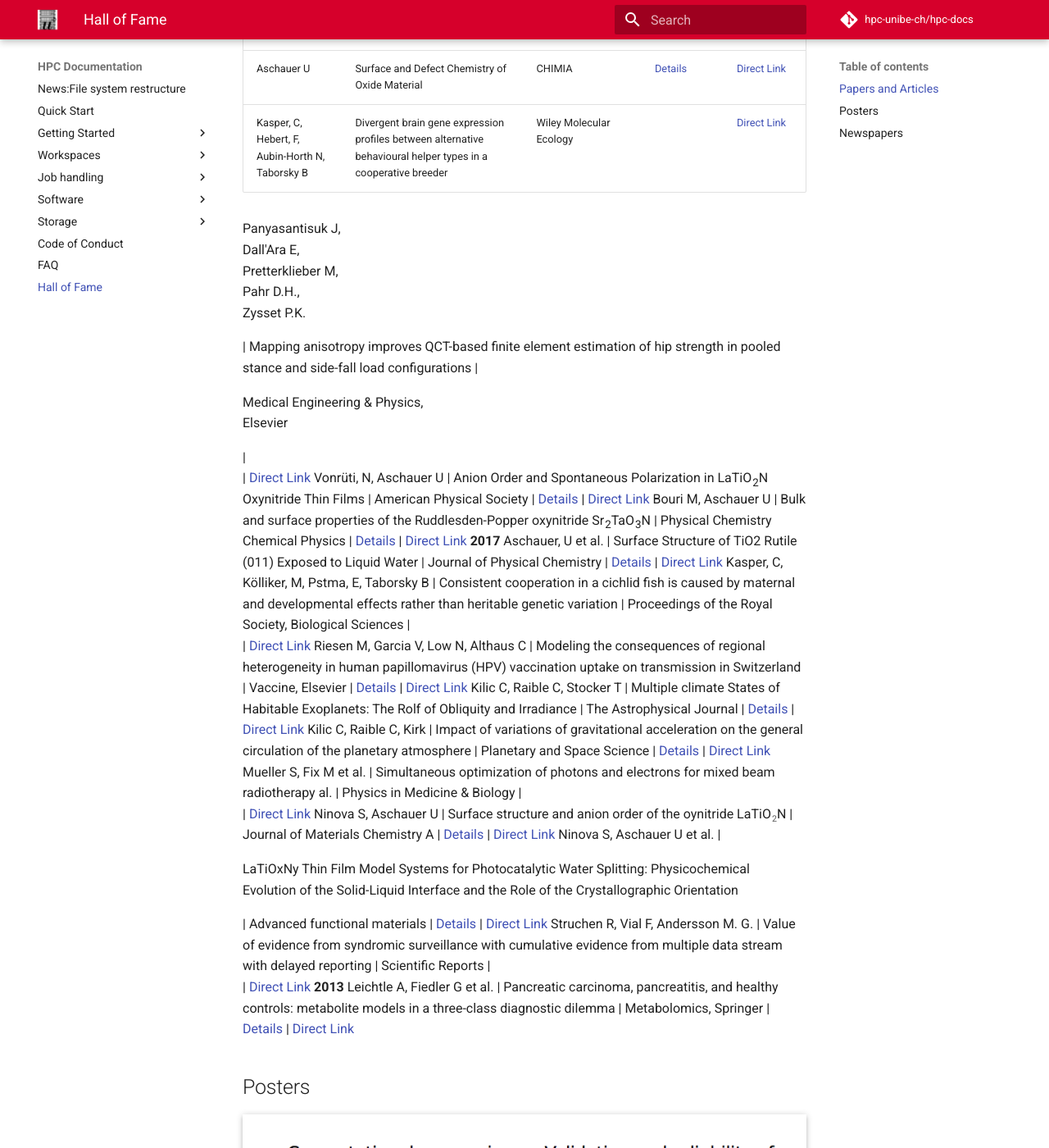
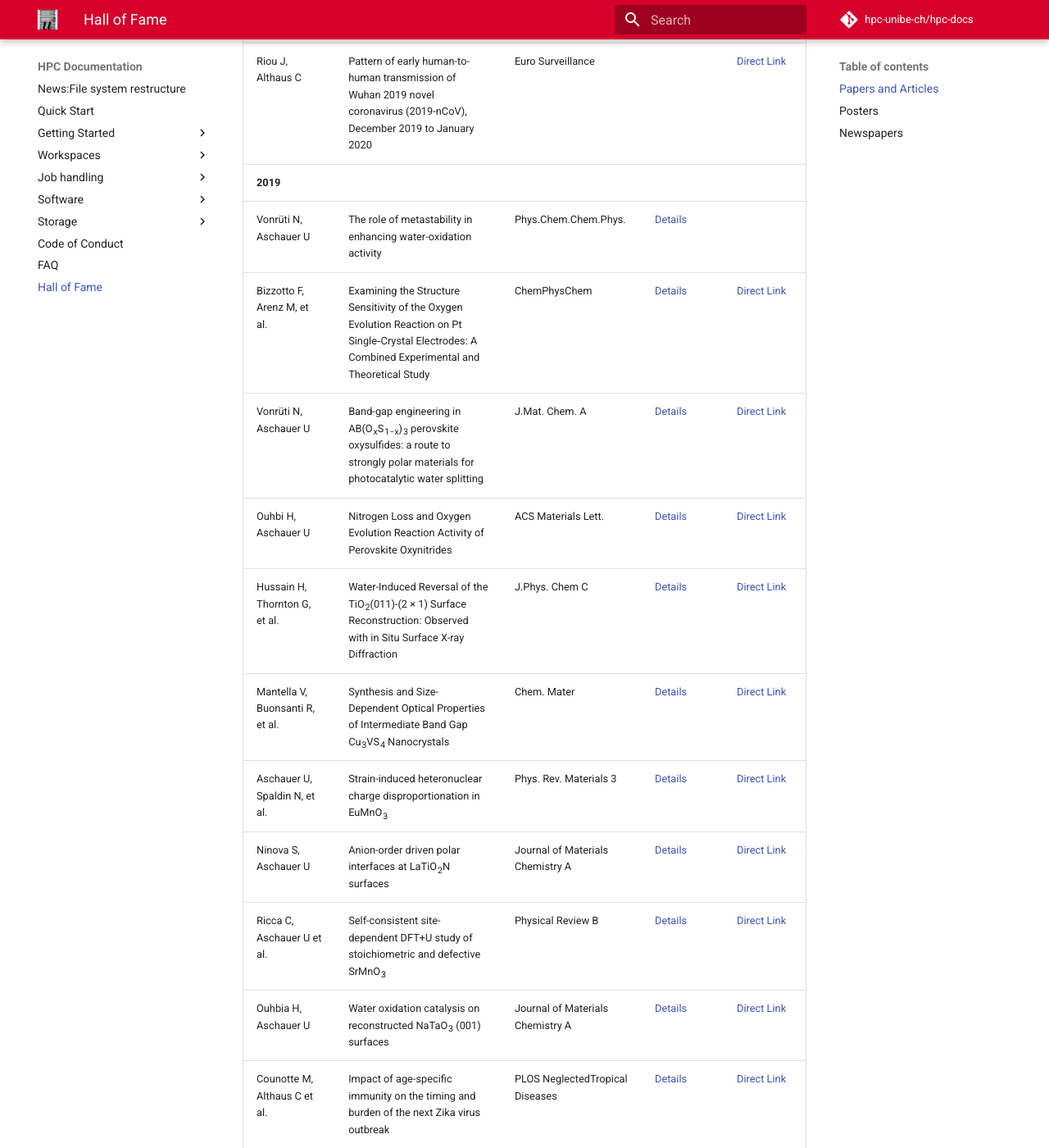
Before and after one commit to hpc-unibe-ch/hpc-unibe-ch.github.io, an MkDocs documentation site: the page built from docs/halloffame.md, in a window 1280 px wide and 1400 px high, scrolled down 1379 px. Shown: the whole window at 82% size. Built offline with MkDocs 1.6.1 and Material for MkDocs 9.7.7, drawn with Linux system fonts in a browser that asks for light colours; comment, search, counter and statistics services are not loaded; some of the changed text lies outside the part shown.

Commit message:
hallOfFame Aschauer update 2019/20

```diff
--- a/docs/halloffame.md
+++ b/docs/halloffame.md
@@ -12,9 +12,27 @@
 Authors | Title | Journal | Boris | DOI
 --- | --- | --- | --- | ---
 __2020__
+Ninova S, Aschauer U, et al. | Suitability of Cu-substituted β-Mn<sub>2</sub>V<sub>2</sub>O<sub>7</sub> and Mn-substituted β-Cu<sub>2</sub>V<sub>2</sub>O<sub>7</sub> for photocatalytic water-splitting | J. Chem Phys. 153| [Details](https://doi.org/10.1063/5.0019306) | [Direct Link](https://boris.unibe.ch/id/eprint/146818)
+Vonrüti N, Aschauer U  | Catalysis on oxidized ferroelectric surfaces—Epitaxially strained LaTiO<sub>2</sub>N and BaTiO<sub>3</sub> for photocatalytic water splitting | Chem. Mater. | [Details](https://doi.org/10.1063/1.5135751) | [Direct Link](https://boris.unibe.ch/id/eprint/138888)
+Bouri M, Aschauer U | Suitability of Different Sr<sub>2</sub>TaO<sub>3</sub>N Surface Orientations for Photocatalytic Water Oxidation | Chem. Mater| [Details](https://doi.org/10.1021/acs.chemmater.9b02294) | [Direct Link](https://boris.unibe.ch/id/eprint/139278)
+Flores E, Berg E, et al. | Cation Ordering and Redox Chemistry of Layered Ni-Rich Li<sub>x</sub>Ni<sub>1–2y</sub>Co<sub>y</sub>Mn<sub>y</sub>O<sub>2</sub>: An Operando Raman Spectroscopy Study| Chem. Mater. | [Details](https://doi.org/10.1021/acs.chemmater.9b03202) | [Direct Link](https://boris.unibe.ch/id/eprint/139279)
+Pawlak R, Meyer E, et al.| Bottom-up Synthesis of Nitrogen-Doped Porous Graphene Nanoribbons | J.Am.Chem.Soc. | [Details](https://doi.org/10.1021/jacs.0c03946) | [Direct Link](    https://boris.unibe.ch/id/eprint/144998)
+Ricca C, Aschauer U, et al. | Self-consistent DFT + U + V study of oxygen vacancies in SrTiO<sub>3</sub> | Phys. Rev. Research 2 | [Details](https://doi.org/10.1103/PhysRevResearch.2.023313) | [Direct Link](    https://boris.unibe.ch/id/eprint/145689)
+Ninova S, Aschauer U, et al. | Surface Orientation and Structure of LaTiO<sub>2</sub>N Nanoparticles | ACS Appl. Energy Mater| [Details](https://doi.org/10.1021/acsaem.0c00777) | [Direct Link](https://boris.unibe.ch/id/eprint/145694)
+Primasová H, Furrer J, et al. | Dinuclear thiolato-bridged arene ruthenium complexes: from reaction conditions and mechanism to synthesis of new complexes | RSC Advances | [Details](https://doi.org/10.1039/D0RA08146A) | [Direct Link](https://boris.unibe.ch/id/eprint/147809)
 Pfister J-P, Gontier C | Identifiability of a Binomial Synapse | Front. Comput. Neurosci. | [Details](http://dx.doi.org/10.7892/boris.146762) | [Direct Link](https://doi.org/10.3389/fncom.2020.558477)
 Riou J, Althaus C | Pattern of early human-to-human transmission of Wuhan 2019 novel coronavirus (2019-nCoV), December 2019 to January 2020 | Euro Surveillance | | [Direct Link](https://doi.org/10.2807/1560-7917.ES.2020.25.4.2000058)
 __2019__
+Vonrüti N, Aschauer U | The role of metastability in enhancing water-oxidation activity | Phys.Chem.Chem.Phys.| [Details](https://doi.org/10.1039/C9CP04859F) |
+Bizzotto F, Arenz M, et al. | Examining the Structure Sensitivity of the Oxygen Evolution Reaction on Pt Single‐Crystal Electrodes: A Combined Experimental and Theoretical Study | ChemPhysChem | [Details](https://doi.org/10.1002/cphc.201900193) | [Direct Link](https://boris.unibe.ch/id/eprint/133629)
+Vonrüti N, Aschauer U | Band-gap engineering in AB(O<sub>x</sub>S<sub>1−x</sub>)<sub>3</sub> perovskite oxysulfides: a route to strongly polar materials for photocatalytic water splitting | J.Mat. Chem. A | [Details](https://doi.org/10.1039/C9TA03116B) | [Direct Link](   https://boris.unibe.ch/id/eprint/131724)
+Ouhbi H, Aschauer U | Nitrogen Loss and Oxygen Evolution Reaction Activity of Perovskite Oxynitrides | ACS Materials Lett. | [Details](https://pubs.acs.org/doi/10.1021/acsmaterialslett.9b00088) | [Direct Link](  https://boris.unibe.ch/id/eprint/131416)
+Hussain H, Thornton G, et al.| Water-Induced Reversal of the TiO<sub>2</sub>(011)-(2 × 1) Surface Reconstruction: Observed with in Situ Surface X-ray Diffraction| J.Phys. Chem C | [Details](https://doi.org/10.1021/acs.jpcc.9b04383) | [Direct Link](    https://boris.unibe.ch/id/eprint/131413)
+Mantella V, Buonsanti R, et al. |Synthesis and Size-Dependent Optical Properties of Intermediate Band Gap Cu<sub>3</sub>VS<sub>4</sub> Nanocrystals | Chem. Mater | [Details](https://doi.org/10.1021/acs.chemmater.8b04610) | [Direct Link](   https://boris.unibe.ch/id/eprint/125172)
+Aschauer U, Spaldin N, et al. | Strain-induced heteronuclear charge disproportionation in EuMnO<sub>3</sub> | Phys. Rev. Materials 3 | [Details](https://doi.org/10.1103/PhysRevMaterials.3.013601) | [Direct Link](  https://boris.unibe.ch/id/eprint/123441)
+Ninova S, Aschauer U | Anion-order driven polar interfaces at LaTiO<sub>2</sub>N surfaces | Journal of Materials Chemistry A | [Details](https://doi.org/10.1039/C8TA10230A) | [Direct Link](https://boris.unibe.ch/id/eprint/125174)
+Ricca C, Aschauer U et al. | Self-consistent site-dependent DFT+U study of stoichiometric and defective SrMnO<sub>3</sub> | Physical Review B | [Details](https://doi.org/10.1103/PhysRevB.99.094102) | [Direct Link](	https://boris.unibe.ch/id/eprint/127784)
+Ouhbia H, Aschauer U | Water oxidation catalysis on reconstructed NaTaO<sub>3</sub> (001) surfaces | Journal of Materials Chemistry A | [Details](https://doi.org/10.1039/C9TA04001C) | [Direct Link](https://boris.unibe.ch/id/eprint/119149)
 Counotte M, Althaus C et al. | Impact of age-specific immunity on the timing and burden of the next Zika virus outbreak | PLOS NeglectedTropical Diseases | [Details](http://dx.doi.org/10.7892/boris.137920) | [Direct Link](http://dx.doi.org/10.1371/journal.pntd.0007978)
 Brugger J, Althaus C | Transmission of and susceptibility to seasonal influenza in Switzerland from 2003 to 2015 | Epidemics, Elsevier | [Details](http://dx.doi.org/10.7892/boris.134297) | [Direct Link](https://doi.org/10.1016/j.epidem.2019.100373)
 __2018__
```
